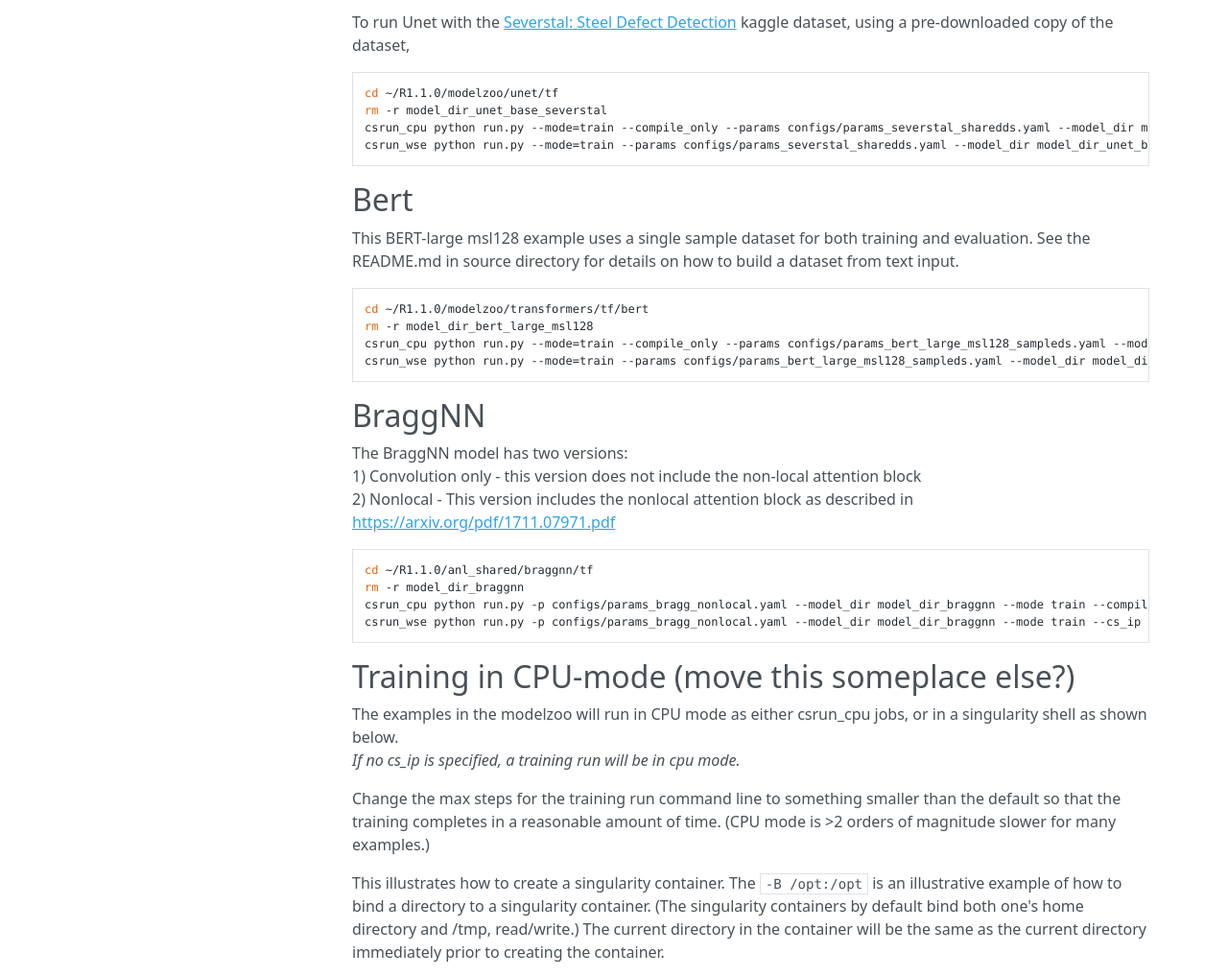
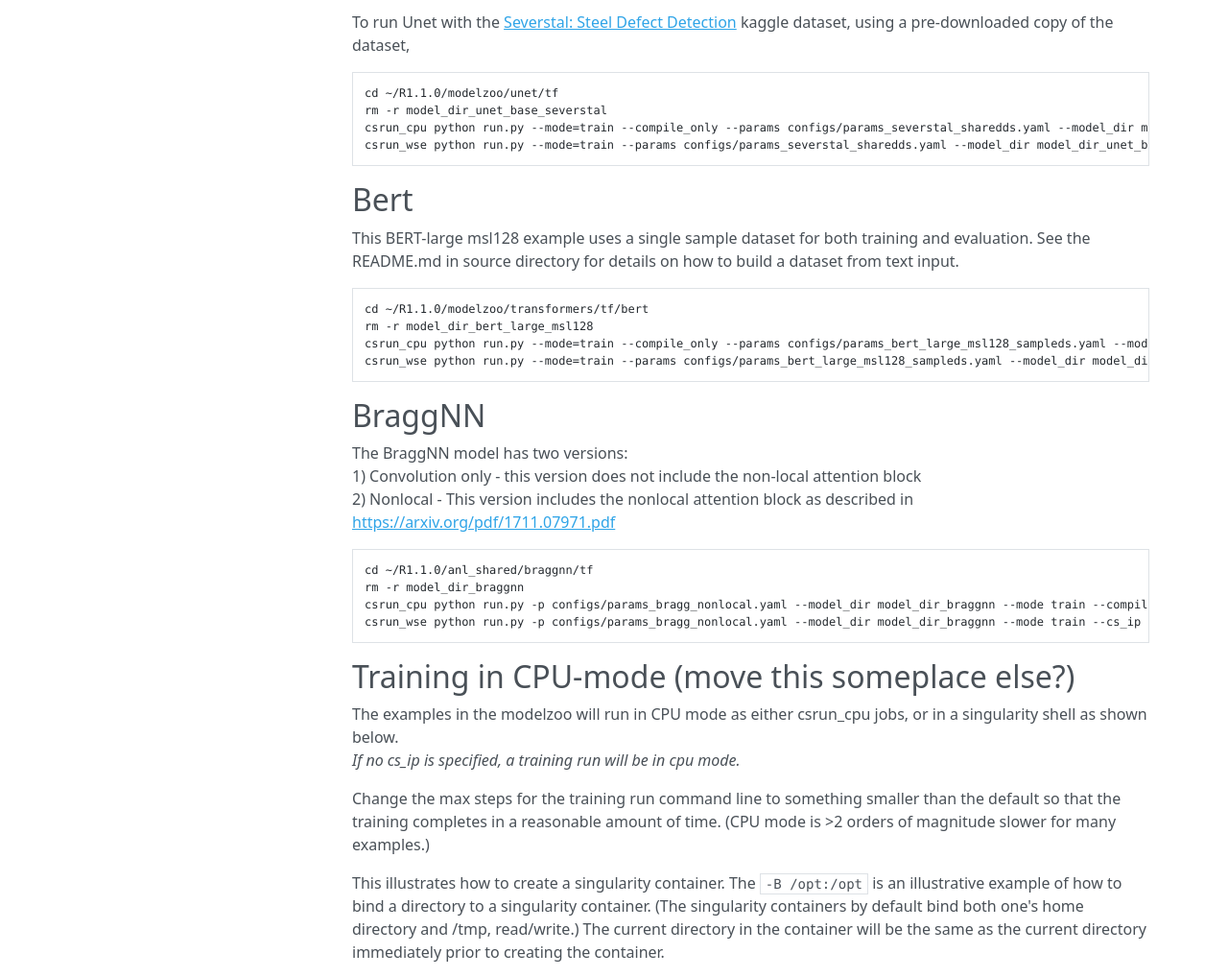
Before and after one commit to argonne-lcf/ai-testbed-userdocs, an MkDocs documentation site: the page built from docs/cerebras/Example-Programs.md, in a window 1280 px wide and 1400 px high. Shown: the part 352-1370 px from the top of the window at 96% size. Built offline with MkDocs 1.6.1, drawn with Linux system fonts in a browser that asks for light colours; nearby versions of some CDN libraries; some of the changed text lies outside the part shown.

````diff
--- a/docs/cerebras/Example-Programs.md
+++ b/docs/cerebras/Example-Programs.md
@@ -13,7 +13,7 @@ cp -r /software/cerebras/model_zoo/anl_shared-R1.1.0/ ~/R1.1.0/anl_shared
 ## Unet
 To run Unet with the <a href="https://www.kaggle.com/c/severstal-steel-defect-detection">Severstal: Steel Defect Detection</a> kaggle dataset, using a pre-downloaded copy of the dataset,
 
-```bash
+```console
 cd ~/R1.1.0/modelzoo/unet/tf
 rm -r model_dir_unet_base_severstal
 csrun_cpu python run.py --mode=train --compile_only --params configs/params_severstal_sharedds.yaml --model_dir model_dir_unet_base_severstal --cs_ip 192.168.220.50
@@ -21,7 +21,7 @@ csrun_wse python run.py --mode=train --params configs/params_severstal_sharedds.
 ```
 ## Bert
 This BERT-large msl128 example uses a single sample dataset for both training and evaluation. See the README.md in source directory for details on how to build a dataset from text input.
-```bash
+```console
 cd ~/R1.1.0/modelzoo/transformers/tf/bert
 rm -r model_dir_bert_large_msl128
 csrun_cpu python run.py --mode=train --compile_only --params configs/params_bert_large_msl128_sampleds.yaml --model_dir model_dir_bert_large_msl128 --cs_ip 192.168.220.50
@@ -34,7 +34,7 @@ The BraggNN model has two versions:<br>
 2) Nonlocal - This version includes the nonlocal attention block as described in  <br>
 [https://arxiv.org/pdf/1711.07971.pdf](https://arxiv.org/pdf/1711.07971.pdf)
 
-```bash
+```console
 cd ~/R1.1.0/anl_shared/braggnn/tf
 rm -r model_dir_braggnn
 csrun_cpu python run.py -p configs/params_bragg_nonlocal.yaml --model_dir model_dir_braggnn --mode train --compile_only --cs_ip 192.168.220.50
@@ -51,13 +51,13 @@ Change the max steps for the training run command line to something smaller than
 This illustrates how to create a singularity container.
 The `-B /opt:/opt` is an illustrative example of how to bind a directory to a singularity container. (The singularity containers by default bind both one's home directory and /tmp, read/write.)
 The current directory in the container will be the same as the current directory immediately prior to creating the container.
-```bash
+```console
 cd ~/R1.1.0/modelzoo/fc_mnist/tf
 singularity shell -B /opt:/opt /lambda_stor/slurm/cbcore_images/cbcore_latest.sif
 ```
 
 At the shell prompt for the container,
-```bash
+```console
 rm -r model_dir
 # compile and train on the CPUs
 python run.py --mode train --max_steps 1000
--- a/mkdocs.yml
+++ b/mkdocs.yml
@@ -18,13 +18,11 @@ nav:
   - Cerebras:
     - System Overview: cerebras/System-Overview.md
     - Connect to a CS-2 node: cerebras/Connect-to-a-CS-2-node.md
-#    - How to setup your base environment: cerebras/How-to-setup-your-base-environment.md
     - Steps to run a model or program: cerebras/Steps-to-run-a-model-or-program.md
     - Example Programs: cerebras/Example-Programs.md
     - Job Queuing and Submission: cerebras/Job-Queuing-and-Submission.md
     - Customizing environments: cerebras/Using-virtual-environments-to-customize-environment.md
     - Performance Tools: cerebras/Performance-Tools.md
-#    - Best Practices and FAQs: cerebras/Best-Practices-and-FAQs.md
     - Tunneling and forwarding ports: cerebras/Tunneling-and-forwarding-ports.md
     - System and Storage Policies: cerebras/System-and-Storage-Policies.md
     - Miscellaneous: cerebras/Miscellaneous.md
````
Also changed, not shown: docs/cerebras/Best-Practices-and-FAQs.md (deleted, +0 -14 lines), docs/cerebras/Connect-to-a-CS-2-node.md (+2 -2 lines), docs/cerebras/How-to-setup-your-base-environment.md (deleted, +0 -33 lines), docs/cerebras/Miscellaneous.md (+4 -4 lines), docs/cerebras/Steps-to-run-a-model-or-program.md (+4 -4 lines).
